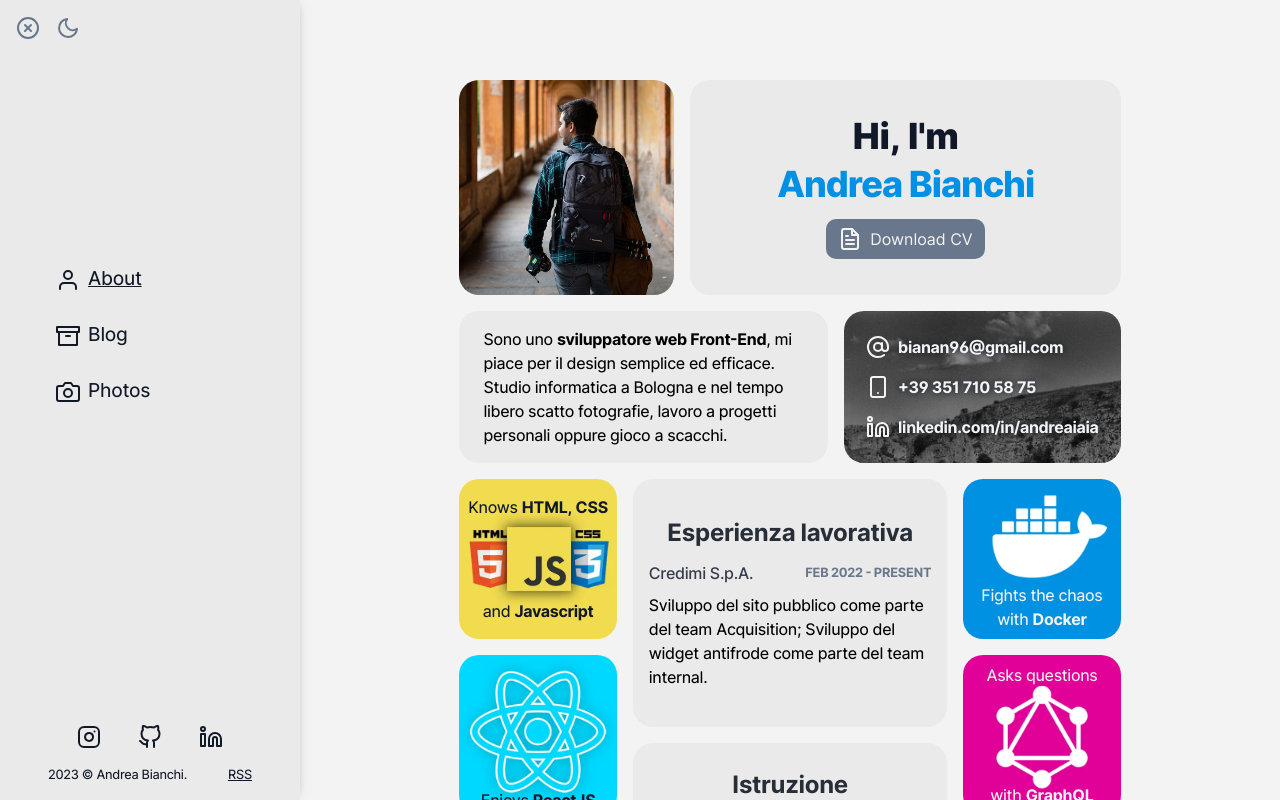
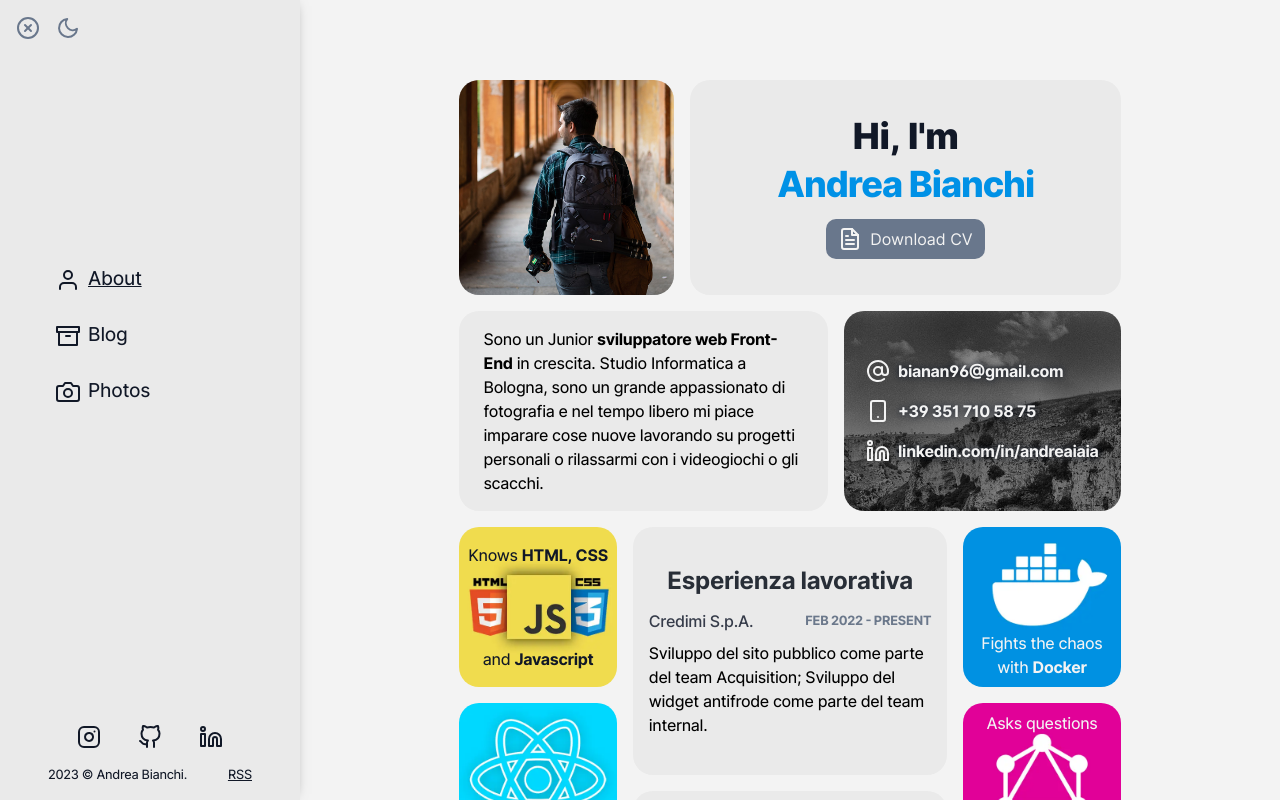
Before and after one commit to andreaiaia/blog, a Next.js app: page / in a window 1280 px wide. Shown: the top 800 px of the page. Built offline with nearby package versions, Linux system fonts and the light colour scheme.

Commit message:
Update bio description

```diff
--- a/pages/index.jsx
+++ b/pages/index.jsx
@@ -51,13 +51,12 @@ const index = () => {
         <section className={styles.sectionBio}>
           <div className={`${styles.card} ${styles.textWall}`}>
             <p>
-              Sono uno{' '}
-              <span className={styles.bold}>sviluppatore web Front-End</span>,
-              mi piace per il design semplice ed efficace.
-            </p>
-            <p>
-              Studio informatica a Bologna e nel tempo libero scatto fotografie,
-              lavoro a progetti personali oppure gioco a scacchi.
+              Sono un Junior{' '}
+              <span className={styles.bold}>sviluppatore web Front-End</span> in
+              crescita. Studio Informatica a Bologna, sono un grande
+              appassionato di fotografia e nel tempo libero mi piace imparare
+              cose nuove lavorando su progetti personali o rilassarmi con i
+              videogiochi o gli scacchi.
             </p>
           </div>
           <div className={`${styles.card} ${styles.contactsContainer}`}>
```
